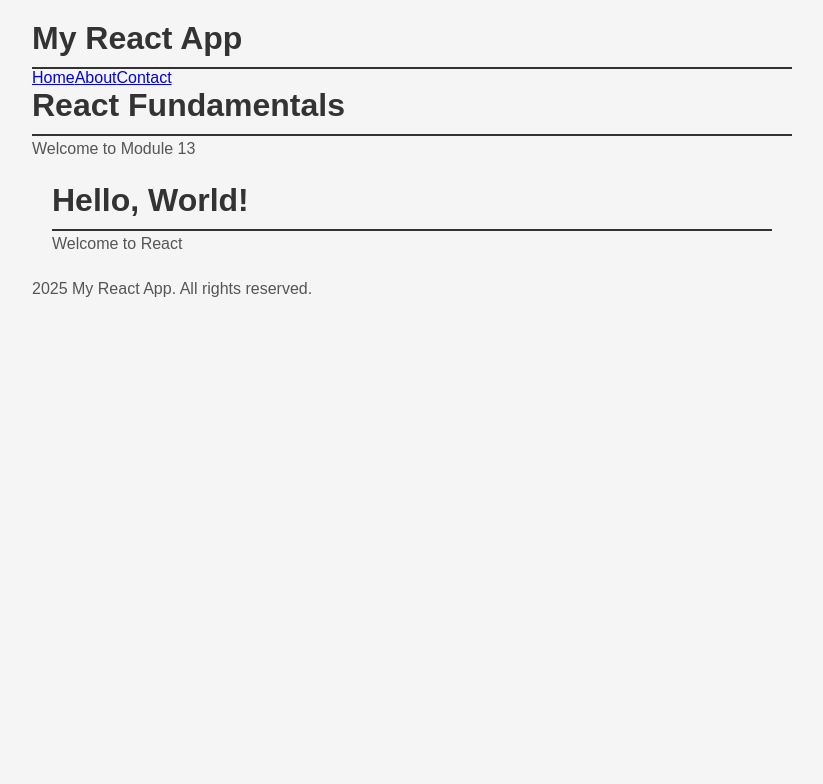
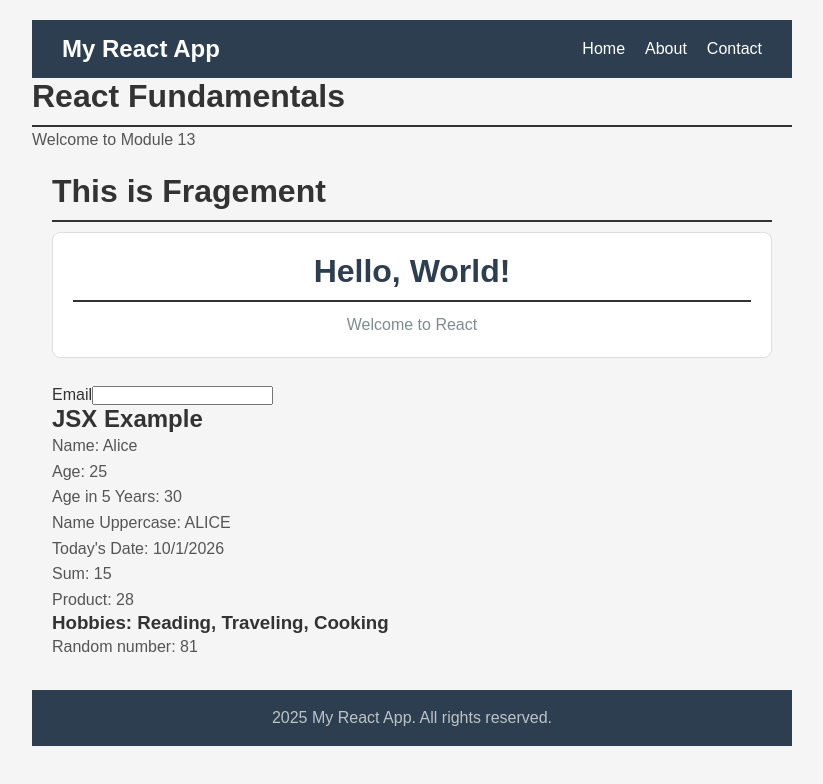
Before and after one commit to Biswajit-Sardar/Front-End-Using-React, a React (Vite) app in the folder frontend-1/: page / in a window 1280 px wide. Shown: the top 784 px of the page, without its empty margins (228-1051 px from the left). Built offline with nearby package versions, Linux system fonts and the light colour scheme.

Commit message:
Add JSXExample component and update App to include it; enhance Greeting component with additional content and styling

```diff
--- a/frontend-1/src/App.jsx
+++ b/frontend-1/src/App.jsx
@@ -1,6 +1,7 @@
 import Greeting from './components/single-components/Greeting'
 import Header from  './components/multiple-components/Header/Header'
 import Footer from './components/multiple-components/Footer/Footer'
+import JSXExample from './components/Jsx-Examples/JSXExample.jsx'
 
 import './App.css'
 
@@ -12,6 +13,7 @@ function App() {
       <p>Welcome to Module 13</p>
       <main className="main-content">
         <Greeting />
+        <JSXExample />
       </main>
       <Footer />
     </div>
--- /dev/null
+++ b/frontend-1/src/components/Jsx-Examples/JSXExample.css
@@ -0,0 +1,19 @@
+.jsx-examples {
+  background-color:#fff;
+  border:1px solid #ddd;
+  border-radius:8px;
+  padding:20px;
+  margin:10px 0;
+}
+
+.jsx-examples h2 {
+  color:#2c3e50;
+  margin-bottom:15px;
+  border-bottom:1px solid #eee;
+  padding-bottom:10px;
+}
+
+.jsx-examples p {
+  margin:8px 0;
+  color:#555;
+}
--- /dev/null
+++ b/frontend-1/src/components/Jsx-Examples/JSXExample.jsx
@@ -0,0 +1,29 @@
+import './JSXExample.css';
+
+function JSXExample() {
+    const name = "Alice";
+    const calculations = {
+        sum: (a, b) => a + b,
+        multiply: (a, b) => a * b,
+    };
+
+    const age = 25;
+    const hobbies = ["Reading", "Traveling", "Cooking"];
+    const currentDate = new Date().toLocaleDateString();
+
+    return (
+        <div className="jsx-example">
+            <h2>JSX Example</h2>
+            <p>Name: {name}</p>
+            <p>Age: {age}</p>
+            <p>Age in 5 Years: {age + 5}</p>
+            <p>Name Uppercase: {name.toUpperCase()}</p>
+            <p>Today's Date: {currentDate}</p>
+            <p>Sum: {calculations.sum(10, 5)}</p>
+            <p>Product: {calculations.multiply(4, 7)}</p>
+            <h3>Hobbies: {hobbies.join(", ")}</h3>
+            <p>Random number: {Math.floor(Math.random() * 100)}</p>
+        </div>
+    );
+}
+export default JSXExample;
--- a/frontend-1/src/components/multiple-components/Footer/Footer.jsx
+++ b/frontend-1/src/components/multiple-components/Footer/Footer.jsx
@@ -1,3 +1,4 @@
+import './Footer.css'
 const Footer = () => {
     return (
   <footer className="footer">
--- a/frontend-1/src/components/multiple-components/Header/Header.jsx
+++ b/frontend-1/src/components/multiple-components/Header/Header.jsx
@@ -1,3 +1,4 @@
+import './header.css'
 const Header = () => {
     return (
     <header className="header">
--- a/frontend-1/src/components/single-components/Greeting.jsx
+++ b/frontend-1/src/components/single-components/Greeting.jsx
@@ -1,13 +1,25 @@
 import React from 'react'
+import './Greeting.css'
 
-const Greeting = () => {
+const Greeting = ( ) => {
   return (
-    <div className="greeting">
+    <React.Fragment>
+      <>
+      <h1>This is Fragement</h1>
+      </>
+      <div className="greeting">
       <h1>Hello, World!</h1>
       <p>Welcome to React</p>
 
+
     </div>
+    <br />
+    <label htmlFor="email">Email</label>
+    <input type="email" id='email' />
+       </React.Fragment>
+
   )
+
 }
 
 export default Greeting
```
